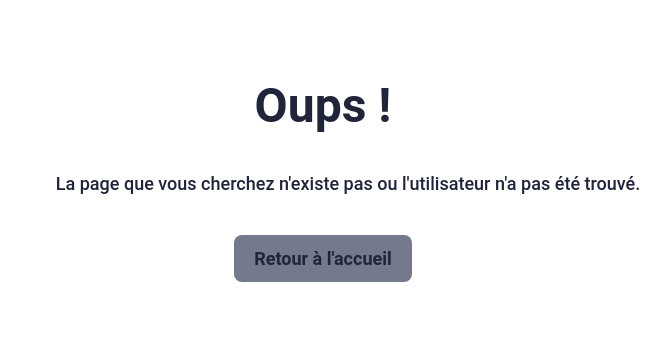
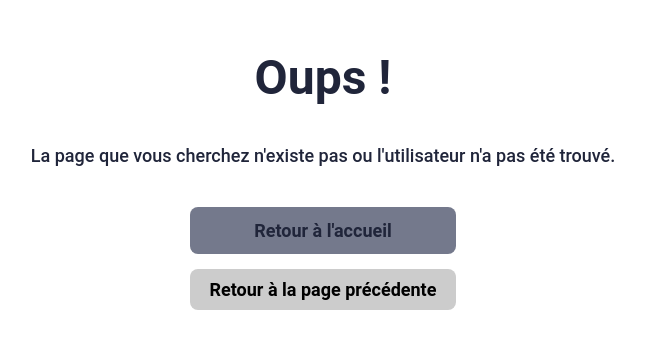
Before and after one commit to Ma-Eum/SportSee, a React (Vite) app in the folder frontend/: page /profile/1 in a window 1280 px wide. Shown: the part 235-584 px from the top of the page, without its empty margins (317-987 px from the left). Built offline with nearby package versions, Linux system fonts and the light colour scheme.

Commit message:
Activation de tous les liens et ajout vers la page 404 qui la page a chargé n'existe pas + rajout d'un bouton retour page sur la page 404

```diff
--- a/frontend/src/components/layout/Header.jsx
+++ b/frontend/src/components/layout/Header.jsx
@@ -13,9 +13,9 @@ const Header = () => {
                 <nav>
                     <ul>
                         <li><Link to="/">Accueil</Link></li>
-                        <li>Profil</li>
-                        <li>Réglage</li>
-                        <li>Communauté</li>
+                        <li><Link to="/profil/12">Profil</Link></li>
+                        <li><Link to="/settings">Réglage</Link></li>
+                        <li><Link to="/chat">Communauté</Link></li>
                     </ul>
                 </nav>
             )}
--- a/frontend/src/components/layout/Sidebar.jsx
+++ b/frontend/src/components/layout/Sidebar.jsx
@@ -1,4 +1,5 @@
 import PropTypes from "prop-types";
+import { Link } from "react-router-dom";
 import "../../styles/layout/_sidebar.scss";
 import yogaIcon from "../../assets/images/yoga-icon.png";
 import swimIcon from "../../assets/images/natation-icon.png";
@@ -10,10 +11,10 @@ const Sidebar = ({ hideNav = false }) => {
         <aside className="sidebar">
             <nav className={hideNav ? "hidden-nav" : ""}> {/* ✅ Masque la nav mais garde l'espace */}
                 <ul>
-                    <li><img src={yogaIcon} alt="Yoga" /></li>
-                    <li><img src={swimIcon} alt="Natation" /></li>
-                    <li><img src={bikeIcon} alt="Vélo" /></li>
-                    <li><img src={weightIcon} alt="Musculation" /></li>
+                    <li><Link to="/yoga"><img src={yogaIcon} alt="Yoga" /></Link></li>
+                    <li><Link to="/natation"><img src={swimIcon} alt="Natation" /></Link></li>
+                    <li><Link to="velo"><img src={bikeIcon} alt="Vélo" /></Link></li>
+                    <li><Link to="/musculation"><img src={weightIcon} alt="Musculation" /></Link></li>
                 </ul>
             </nav>
             <div className="copyright">
--- a/frontend/src/pages/404.jsx
+++ b/frontend/src/pages/404.jsx
@@ -1,12 +1,18 @@
 import { Link } from "react-router-dom";
-import "../styles/pages/_404.scss"; // Ajoute un style spécifique si besoin
+import "../styles/pages/_404.scss";
 
 const Page404 = () => {
     return (
         <div className="not-found">
             <h1>Oups !</h1>
-            <p>{`La page que vous cherchez n'existe pas ou l'utilisateur n'a pas été trouvé.`}</p>
-            <Link to="/" className="home-button">{`Retour à l'accueil`}</Link>
+            <p>La page que vous cherchez n&apos;existe pas ou l&apos;utilisateur n&apos;a pas été trouvé.</p>
+
+            <div className="buttons">
+                <Link to="/" className="home-button">Retour à l&apos;accueil</Link>
+                <button className="back-button" onClick={() => window.history.back()}>
+                    Retour à la page précédente
+                </button>
+            </div>
         </div>
     );
 };
--- a/frontend/src/styles/pages/_404.scss
+++ b/frontend/src/styles/pages/_404.scss
@@ -1,15 +1,14 @@
 @use "../_variables" as *;
 
 .not-found {
-    background-color: $white;/* Fond blanc */
-    height: 100vh; /* Pleine hauteur */
+    background-color: $white; /* Assure un fond blanc */
+    height: 100vh;
     display: flex;
     flex-direction: column;
     justify-content: center;
     align-items: center;
     text-align: center;
-    color: $primary-color; /* Assurer que le texte est bien visible */
-
+    color: $primary-color;
 
     h1 {
         font-size: 3rem;
@@ -17,25 +16,44 @@
     }
 
     p {
-        font-size:18px;
-        padding: 0 50px 0 100px;
+        font-size: 18px;
+        padding: 0 50px;
+    }
+
+    .buttons {
+        margin-top: 20px;
+        display: flex;
+        flex-direction: column;
+        gap: 15px;
+    }
+
+    .home-button,
+    .back-button {
+        padding: 10px 20px;
+        font-size: 18px;
+        font-weight: bold;
+        border-radius: 8px;
+        text-decoration: none;
+        transition: 0.3s ease-in-out;
     }
 
     .home-button {
-        display: inline-block;
-        margin-top: 20px;
-        padding: 10px 20px;
-        border-radius: 8px;
-        font-size: 18px;
-        font-weight: bold;
         background-color: $secondary-color;
         color: $primary-color;
-        text-decoration: none;
-        transition: 0.3s ease-in-out;
+    }
 
+    .back-button {
+        background-color: #ccc;
+        color: black;
+        border: none;
+        cursor: pointer;
+    }
 
-        &:hover {
-            background-color: #0056b3;
-        }
+    .home-button:hover {
+        background-color: #0056b3;
+    }
+
+    .back-button:hover {
+        background-color: #aaa;
     }
 }
```
